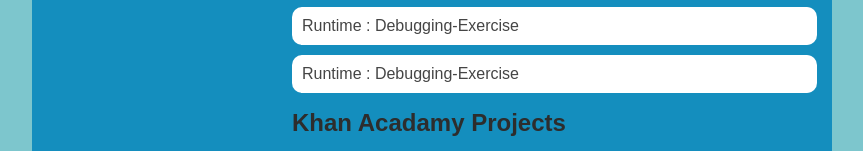
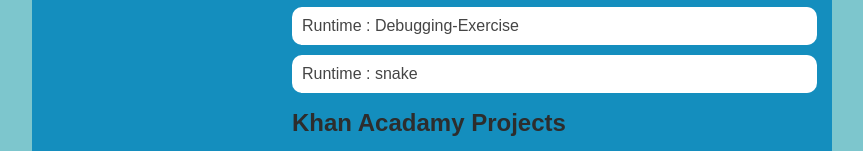
Before and after one commit to yasseenmukhtar/yasseenmukhtar.github.io, a plain HTML site: page portfolio.html in a window 1280 px wide. Shown: the part 443-594 px from the top of the page, without its empty margins (208-1071 px from the left). Drawn offline with Linux system fonts and the light colour scheme.

Commit message:
pushed snake to website

```diff
--- a/portfolio.html
+++ b/portfolio.html
@@ -47,7 +47,7 @@
                         <li><a href="projects/runtime">Runtime : A side-scrolling game featuring Halleb0t!</a></li>
                         <li><a href="https://yasseenmukhtar.github.io/yasseenmukhtarASD.github.io/asd-projects/data-shapes/">Runtime : DataShapes</a></li>
                         <li><a href="https://yasseenmukhtar.github.io/yasseenmukhtarASD.github.io/asd-projects/debugging-exercise/">Runtime : Debugging-Exercise</a></li>
-                        <li><a href="https://yasseenmukhtar.github.io/yasseenmukhtarASD.github.io/asd-projects/snake/">Runtime : Debugging-Exercise</a></li>
+                        <li><a href="https://yasseenmukhtar.github.io/yasseenmukhtarASD.github.io/asd-projects/snake/">Runtime : snake</a></li>
 
 
                     </ul>
```
